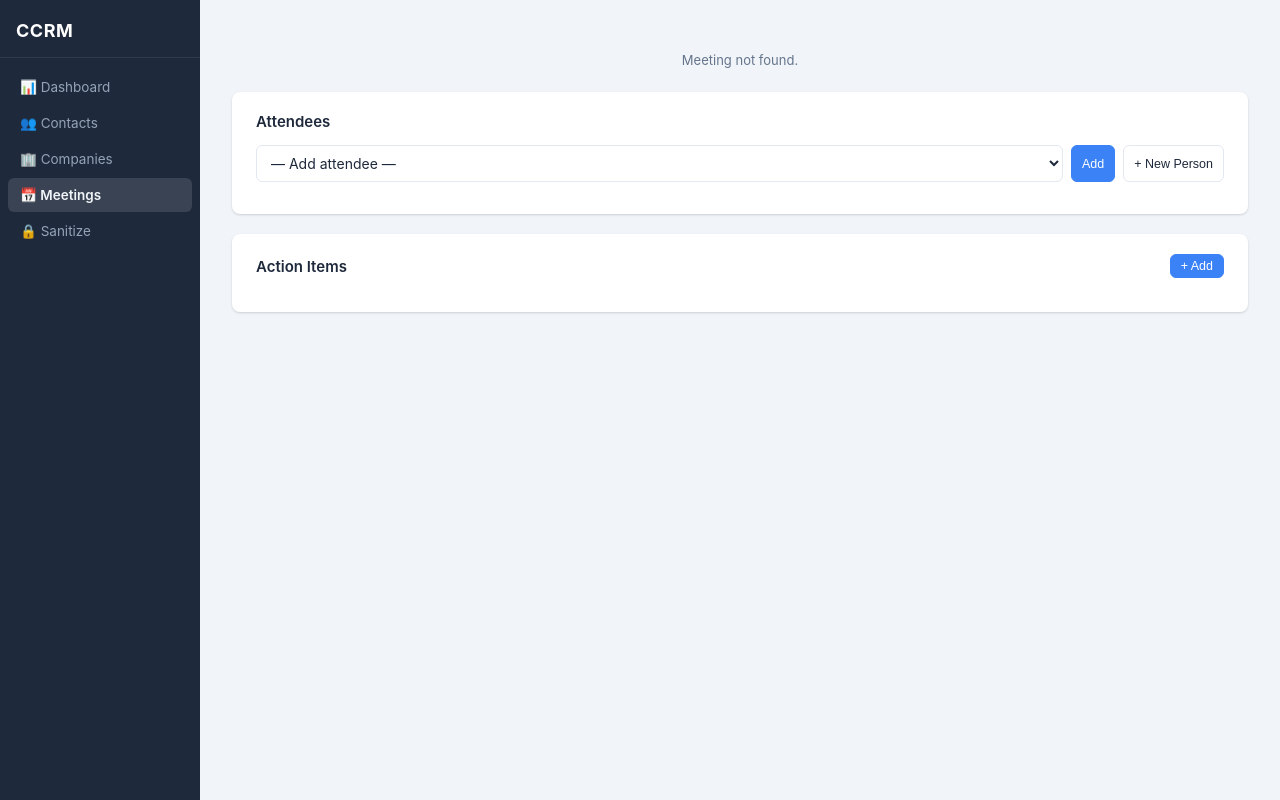
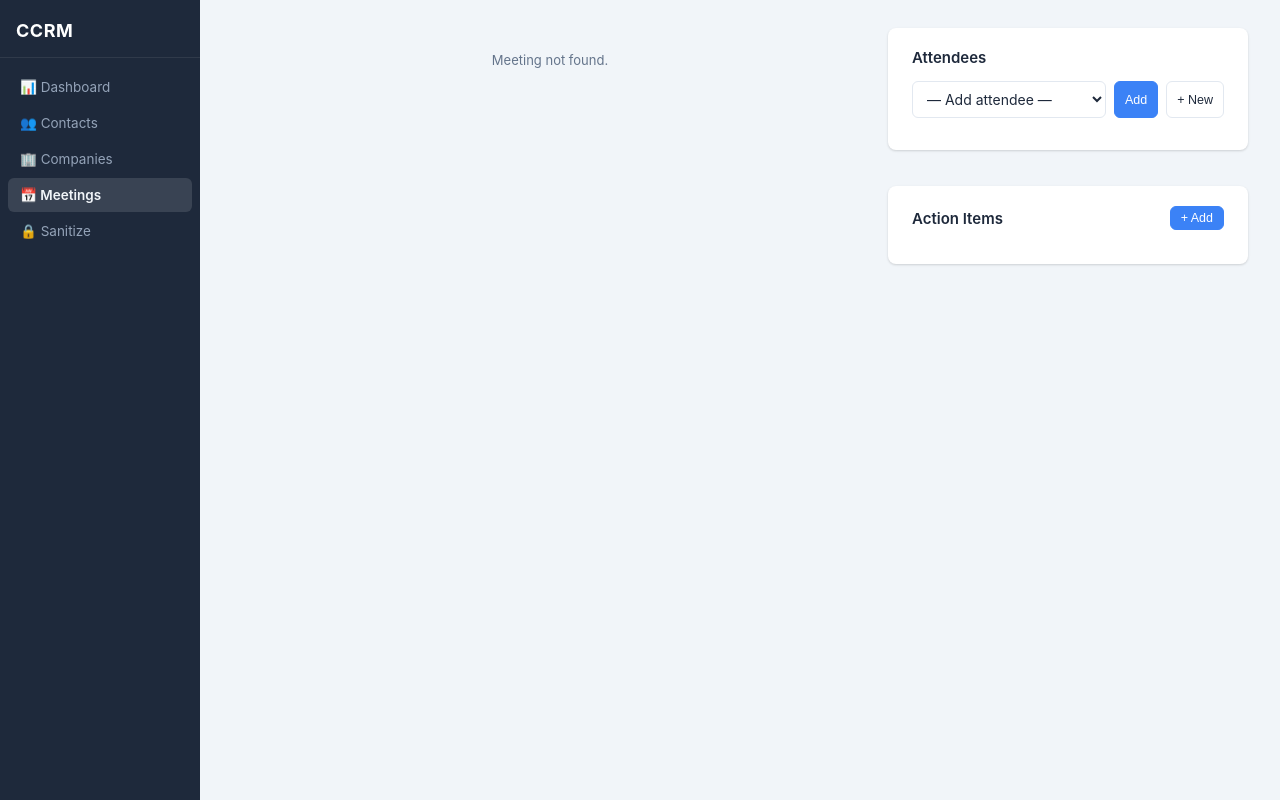
Before and after one commit to dougweaver75/tam-debrief, a Flask app: page /meetings/1 in a window 1280 px wide. Run offline with Flask 3, Linux system fonts and the light colour scheme; data that the repository does not hold is empty; some libraries are stand-ins or nearby versions.

Commit message:
feat: two-column meeting detail layout — sidebar for attendees and action items

```diff
--- a/templates/meeting.html
+++ b/templates/meeting.html
@@ -1,9 +1,17 @@
 {% extends 'base.html' %}
 {% block title %}Meeting — CCRM{% endblock %}
 {% block content %}
+<div style="display:flex;gap:20px;align-items:flex-start">
+
+  <!-- Main column: detail / notes -->
+  <div style="flex:1;min-width:0">
     <div id="meetingDetailRoot">
       <p class="empty-state">Loading…</p>
     </div>
+  </div>
+
+  <!-- Right sidebar: attendees + action items -->
+  <div style="width:360px;flex-shrink:0;display:flex;flex-direction:column;gap:16px">
 
     <!-- Attendees section -->
     <div id="attendeesSection" style="display:none">
@@ -12,11 +20,11 @@
           <div class="card-title" style="margin:0">Attendees</div>
         </div>
         <div id="attendeesAddRow" style="display:flex;gap:8px;margin-bottom:12px">
-      <select id="attendeeSelect" style="flex:1">
+          <select id="attendeeSelect" style="flex:1;min-width:0">
             <option value="">— Add attendee —</option>
           </select>
           <button class="btn btn-primary btn-sm" onclick="addAttendee()">Add</button>
-      <button class="btn btn-secondary btn-sm" onclick="openNewPersonModal()">+ New Person</button>
+          <button class="btn btn-secondary btn-sm" onclick="openNewPersonModal()">+ New</button>
         </div>
         <div id="attendeesList"></div>
       </div>
@@ -28,11 +36,14 @@
         <div class="section-header">
           <div class="card-title" style="margin:0">Action Items</div>
           <div style="display:flex;gap:8px">
-        <button id="extractFromSummaryBtn" class="btn btn-secondary btn-sm" style="display:none" onclick="openExtractModal()">Extract from Summary</button>
+            <button id="extractFromSummaryBtn" class="btn btn-secondary btn-sm" style="display:none" onclick="openExtractModal()">Extract</button>
             <button class="btn btn-primary btn-sm" onclick="openAddActionItem()">+ Add</button>
           </div>
         </div>
         <div id="actionItemsList"></div>
+      </div>
+    </div>
+
   </div>
 </div>
 
```
Lines whose indentation alone changed are shown as unchanged.
